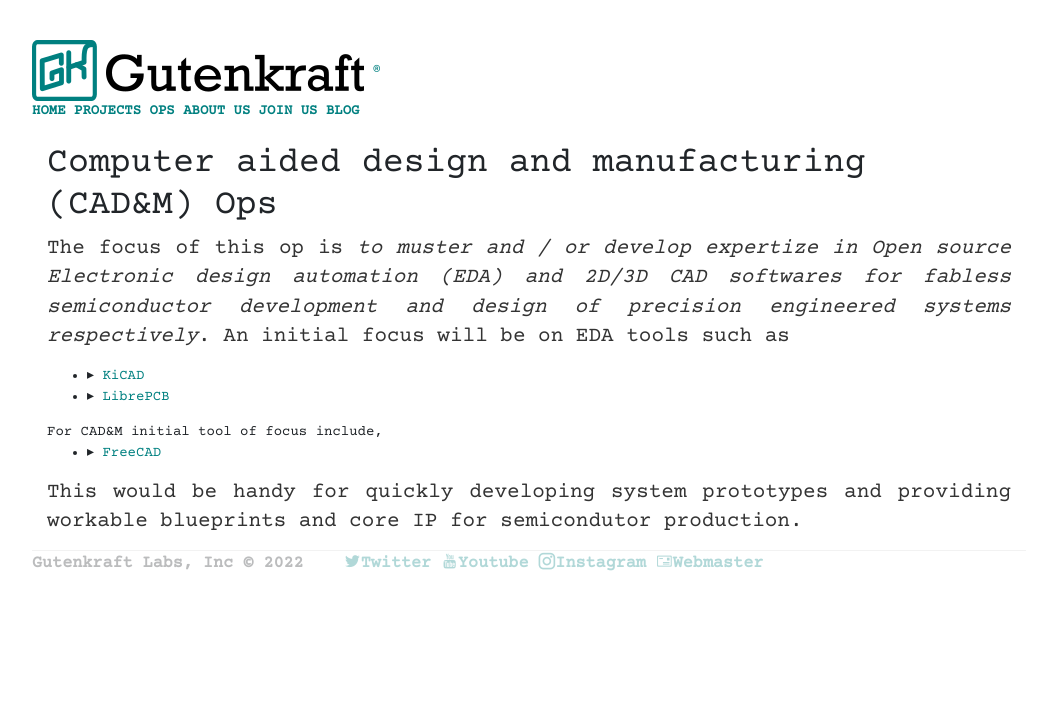
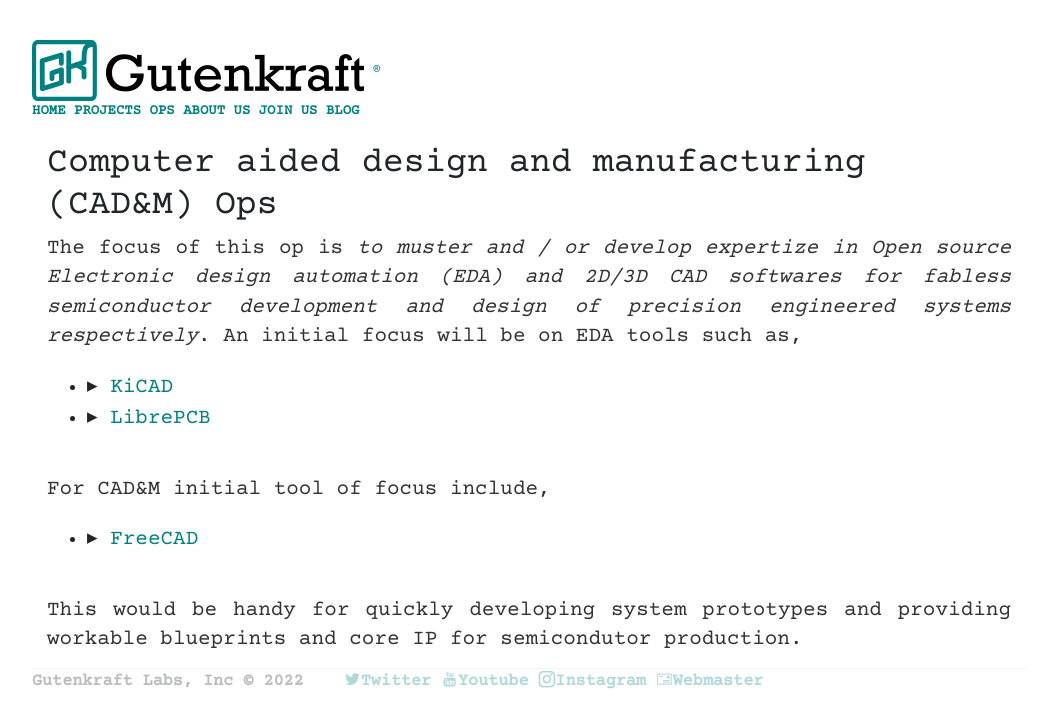
Before and after one commit to oferonmi/datafilik.github.io, a Jekyll site: the page built from ops/cadnm_op/index.html, in a window 1280 px wide. Shown: the top 728 px of the page, without its empty margins (111-1153 px from the left). Built offline with Jekyll 4.4.1, drawn with Linux system fonts in a browser that asks for light colours; some web fonts are replaced.

Commit message:
content and format update

```diff
--- a/css/main.css
+++ b/css/main.css
@@ -76,7 +76,7 @@
     list-style: none;
 }
 
-ul.ops,  ul.embedtools {
+ul.ops,  ul.embedtools, ul.cadmtools {
     margin: 20px auto 40px;
     font-size: 1.5em;
 }
--- a/ops/cadnm_op/index.html
+++ b/ops/cadnm_op/index.html
@@ -5,18 +5,21 @@
 <!-- <div class="blurb"> -->
 <div class="container">
     <h1>Computer aided design and manufacturing (CAD&M) Ops</h1>
+
     <p align="justify">
-        The focus of this op is <em>to muster and / or develop expertize in Open source Electronic design automation (EDA) and 2D/3D CAD softwares for fabless semiconductor development and design of precision engineered systems respectively</em>. An initial focus will be on EDA tools such as
-        <ul>
-            <li>&rtrif; <a href="https://en.wikipedia.org/wiki/KiCad" target="_blank">KiCAD</a></li>
-            <li>&rtrif; <a href="https://librepcb.org/LibrePCB" target="_blank">LibrePCB</a></li>
-        </ul>
-        For CAD&M initial tool of focus include,
-        <ul>
-            <li>&rtrif; <a href="https://en.wikipedia.org/wiki/FreeCAD" target="_blank">FreeCAD</a></li>
-        </ul>
+        The focus of this op is <em>to muster and / or develop expertize in Open source Electronic design automation (EDA) and 2D/3D CAD softwares for fabless semiconductor development and design of precision engineered systems respectively</em>. An initial focus will be on EDA tools such as,
     </p>
 
+    <ul class = "cadmtools">
+        <li>&rtrif; <a href="https://en.wikipedia.org/wiki/KiCad" target="_blank">KiCAD</a></li>
+        <li>&rtrif; <a href="https://librepcb.org/LibrePCB" target="_blank">LibrePCB</a></li>
+    </ul>
+
+    <p align="justify">For CAD&M initial tool of focus include,</p>
+
+    <ul class = "cadmtools">
+        <li>&rtrif; <a href="https://en.wikipedia.org/wiki/FreeCAD" target="_blank">FreeCAD</a></li>
+    </ul>
 
     <p align="justify">
         This would be handy for quickly developing system prototypes and providing workable blueprints and core IP for semicondutor production.
```
